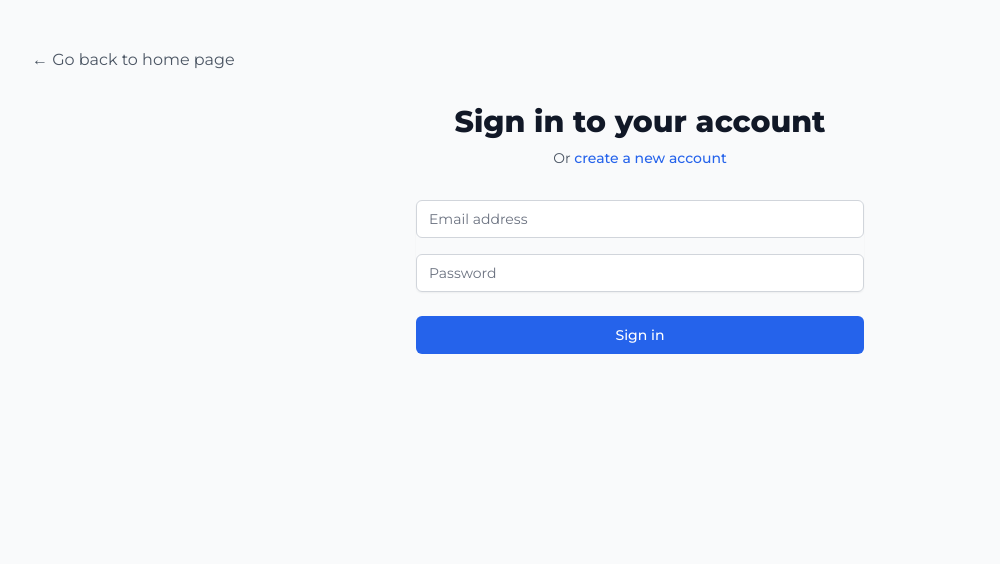
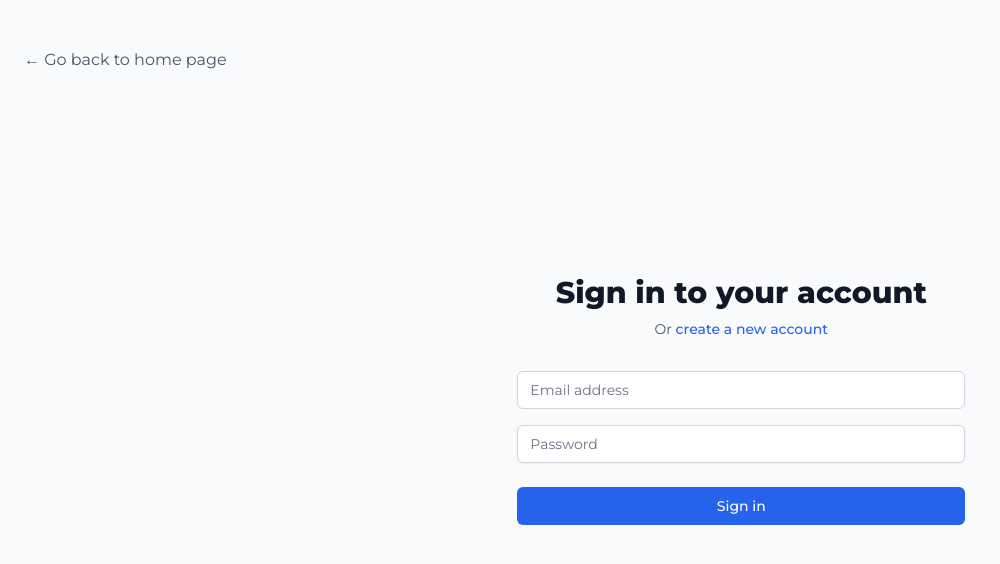
Before and after one commit to suleyalcinkaya/e-commerce, a React (Vite) app: page /login in a window 1280 px wide. Shown: the top 564 px of the page, without its empty margins (0-1000 px from the left). Built offline with nearby package versions, Linux system fonts and the light colour scheme.

Commit message:
resolve dependency conflicts and memory leak

```diff
--- a/src/pages/Login.jsx
+++ b/src/pages/Login.jsx
@@ -1,4 +1,4 @@
-import React, { useState } from 'react';
+import React, { useState, useEffect } from 'react';
 import { useForm } from 'react-hook-form';
 import { useHistory } from 'react-router-dom';
 import axios from 'axios';
@@ -13,6 +13,14 @@ const Login = () => {
     baseURL: 'https://workintech-fe-ecommerce.onrender.com',
   });
 
+  let mounted = true;
+
+  useEffect(() => {
+    return () => {
+      mounted = false;
+    };
+  }, []);
+
   const onSubmit = async (data) => {
     setLoading(true);
     setErrorState('');
@@ -23,14 +31,18 @@ const Login = () => {
         history.push('/');
       }
     } catch (error) {
-      setErrorState('Invalid email or password');
+      if (mounted) {
+        setErrorState('Invalid email or password');
+      }
     } finally {
-      setLoading(false);
+      if (mounted) {
+        setLoading(false);
+      }
     }
   };
 
   return (
-    <div className="min-h-screen bg-gray-50 flex flex-col py-12 px-4 sm:px-6 lg:px-8">
+    <div className="min-h-screen bg-gray-50 flex justify-center items-center py-12 sm:px-6">
       <button
         onClick={() => history.push('/')}
         className="flex items-center gap-2 text-gray-600 hover:text-gray-900 mb-8 self-start"
@@ -38,7 +50,7 @@ const Login = () => {
         ← Go back to home page
       </button>
 
-      <div className="max-w-md w-full mx-auto">
+      <div className="sm:mx-auto sm:w-full sm:max-w-md">
         <div className="text-center">
           <h2 className="text-3xl font-extrabold text-gray-900">Sign in to your account</h2>
           <p className="mt-2 text-sm text-gray-600">
--- a/src/pages/SignUpForm.jsx
+++ b/src/pages/SignUpForm.jsx
@@ -76,7 +76,7 @@ const SignUpForm = () => {
   };
 
   return (
-    <div className="min-h-screen bg-gray-50 flex flex-col py-12 px-4 sm:px-6 lg:px-8">
+    <div className="min-h-screen bg-gray-50 flex flex-col justify-center py-12 lg:px-12">
       <button
         onClick={() => history.push('/')}
         className="flex items-center gap-2 text-gray-600 hover:text-gray-900 mb-8 self-start"
@@ -84,7 +84,7 @@ const SignUpForm = () => {
         ← Go back to home page
       </button>
 
-      <div className="max-w-md w-full mx-auto">
+      <div className="sm:mx-auto sm:w-full sm:max-w-2xl">
         <div className="w-full max-w-3xl mx-4 sm:mx-6 form-container">
           <form onSubmit={handleSubmit(onSubmit)} className="bg-white rounded-lg shadow-xl px-4 sm:px-8 py-6 sm:py-8 mb-6">
             <h2 className="form-heading text-2xl sm:text-3xl font-bold mb-6 sm:mb-8 text-center text-gray-800">Sign Up</h2>
```
Also changed, not shown: package.json (+12 -11 lines), 1 other file (tests, documents, lock files or other folders).
